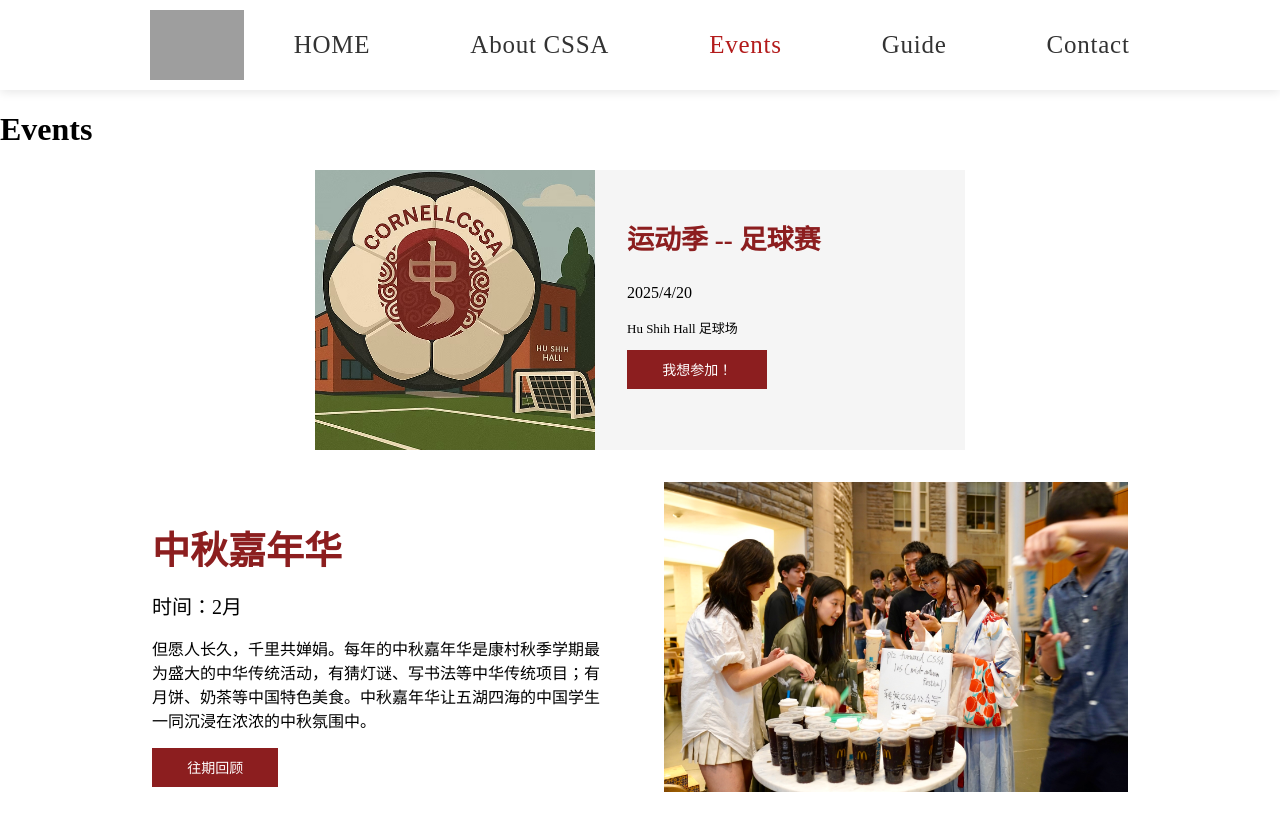
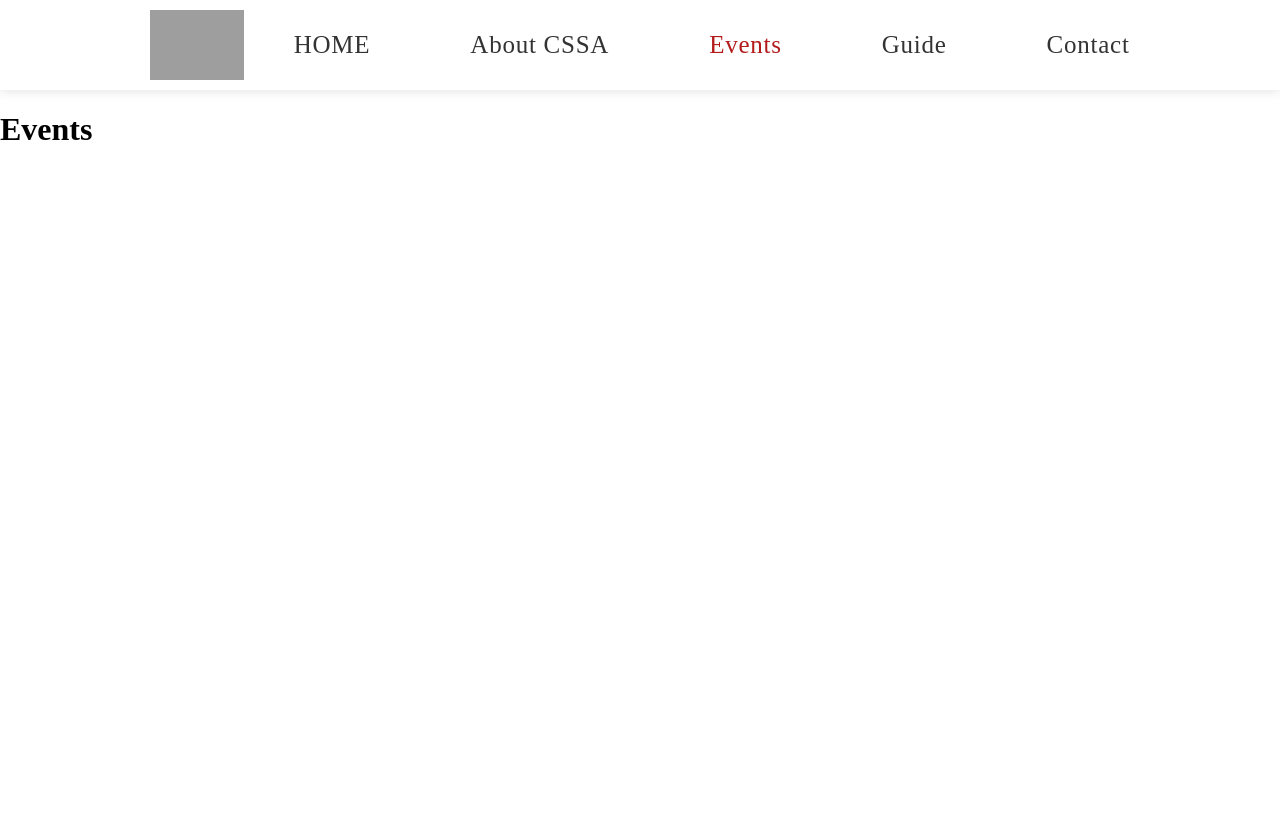
Before and after one commit to CornellCSSA/cssa_website, a React (Create React App) app: page /events in a window 1280 px wide. Shown: the top 830 px of the page. After the commit the page ends 800 px from the top, so only its background shows below. Built offline with nearby package versions, Linux system fonts and the light colour scheme; grey boxes are pictures that could not be loaded.

Commit message:
remove things in events

```diff
--- a/src/pages/events/Events.tsx
+++ b/src/pages/events/Events.tsx
@@ -1,23 +1,9 @@
 import './Events.css';
-import EventCard from './EventCard';
-import { eventsData, upcomingEventData } from './events.data';
-import UpcomingEventCard from './UpcomingEventCard';
 
 export default function Events() {
   return (
     <div>
       <h1>Events</h1>
-      <div className="upcoming-events-container">
-        {upcomingEventData.map((upcomingEventData) => (
-          <UpcomingEventCard key={upcomingEventData.title} upcomingEventData={upcomingEventData} />
-        ))}
-      </div>
-
-      <div className="events-container">
-        {eventsData.map((eventData) => (
-          <EventCard key={eventData.title} eventData={eventData} />
-        ))}
-      </div>
     </div>
   );
 }
```
